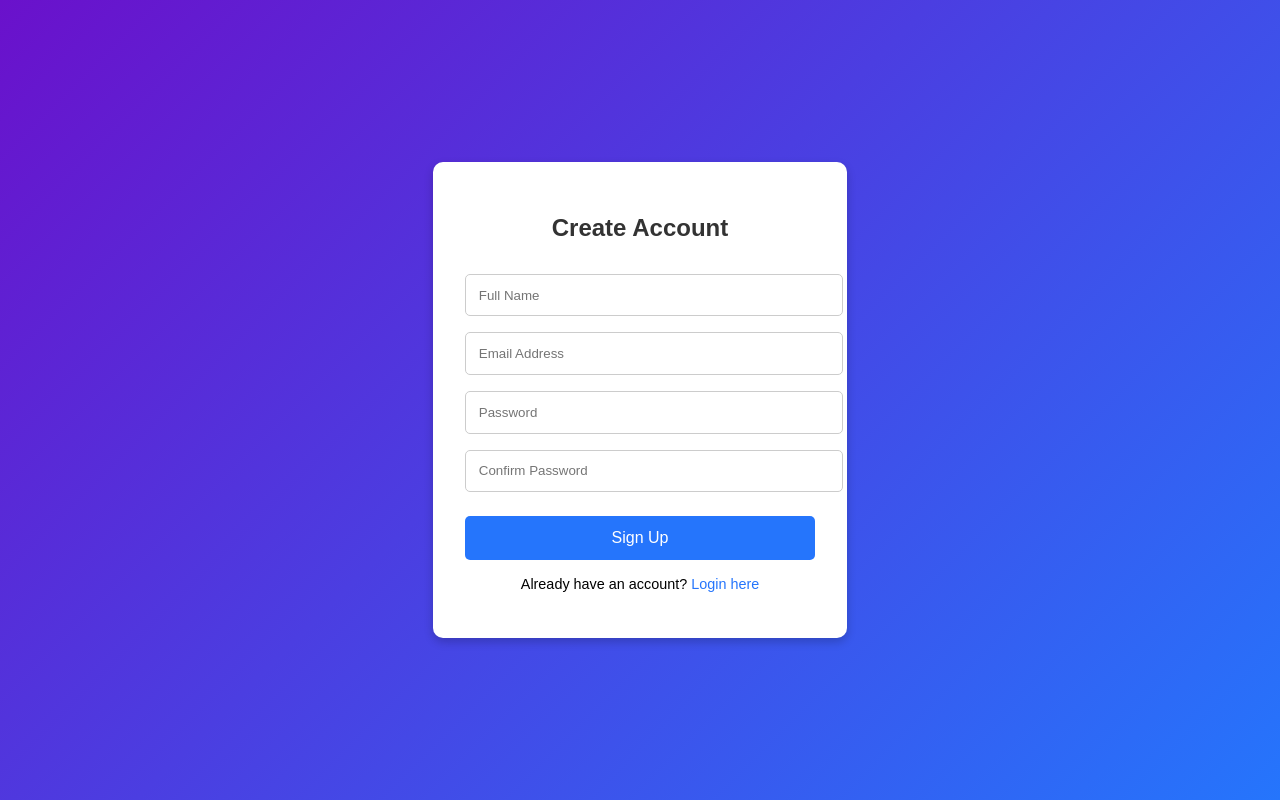
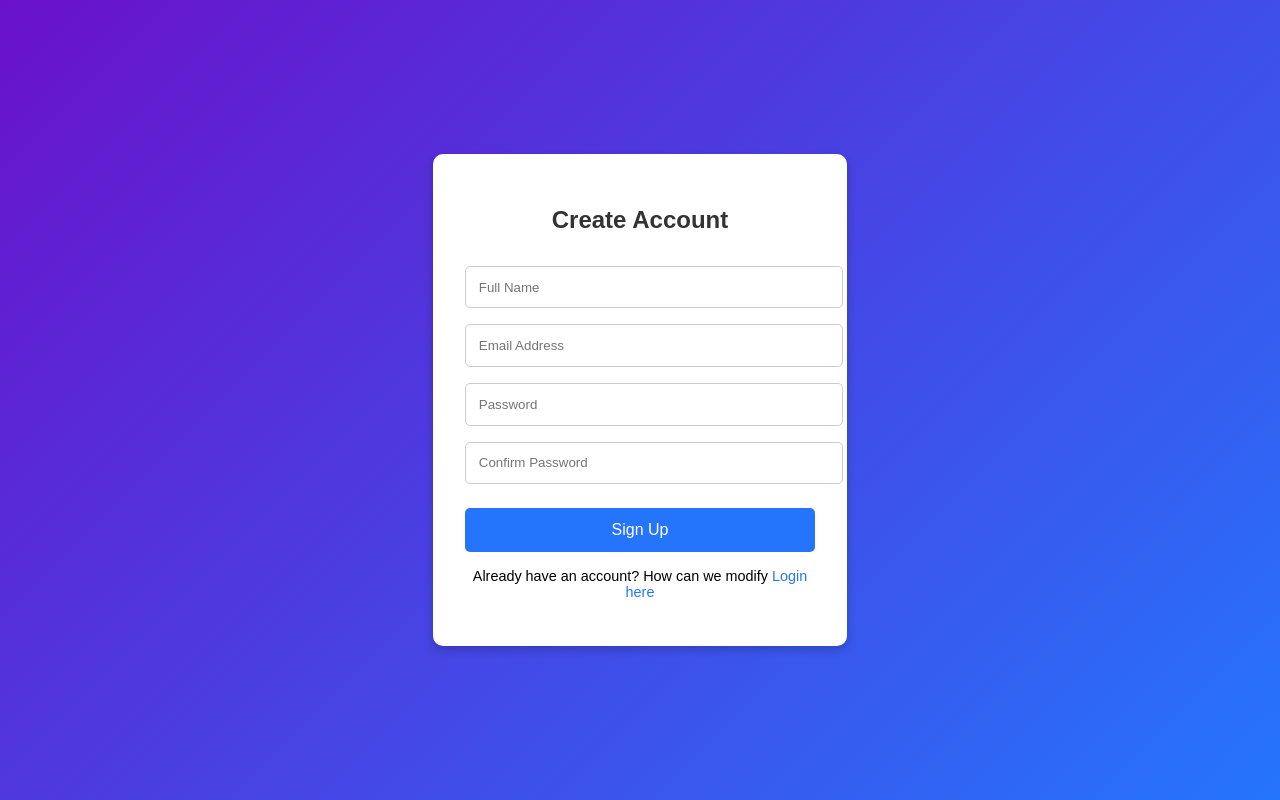
Before and after one commit to Msocial123/Banking-App-DevOps-42, a website: page singup.html in a window 1280 px wide. Drawn offline with Linux system fonts and the light colour scheme.

```diff
--- a/singup.html
+++ b/singup.html
@@ -68,7 +68,7 @@
       <input type="password" name="confirm_password" placeholder="Confirm Password" required>
       <button type="submit">Sign Up</button>
     </form>
-    <p>Already have an account? <a href="/login">Login here</a></p>
+    <p>Already have an account? How can we modify <a href="/login">Login here</a></p>
   </div>
 </body>
 </html>
```
